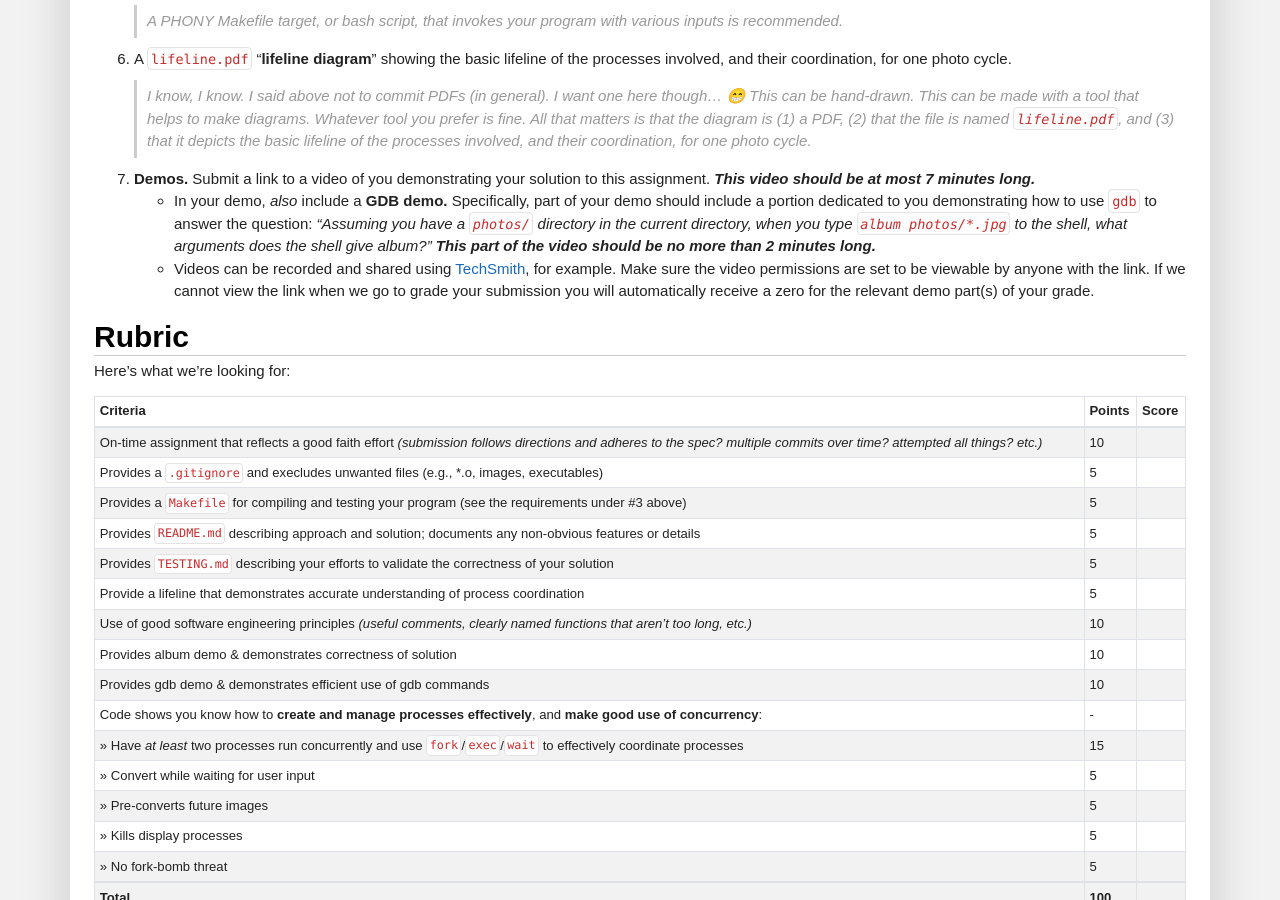
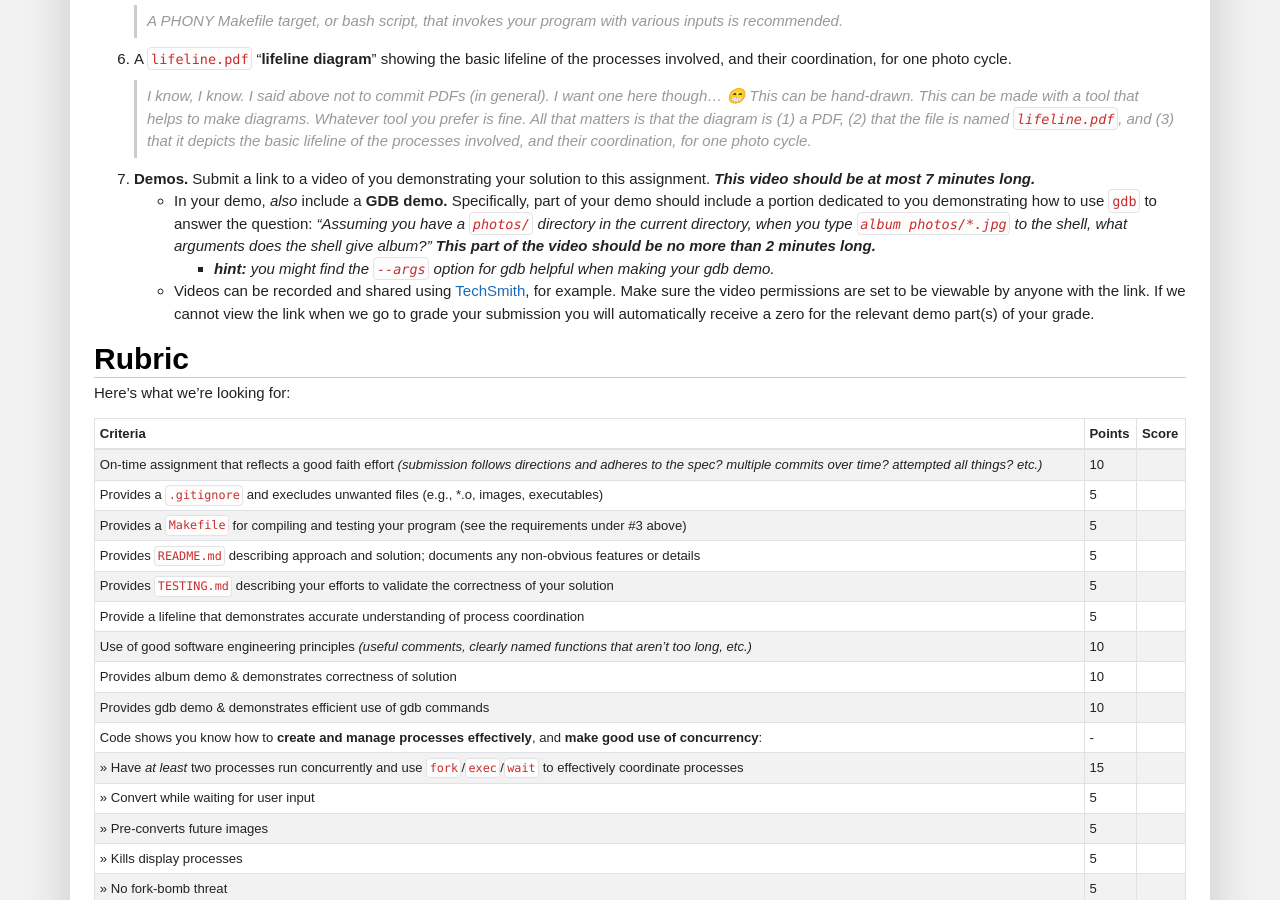
Before and after one commit to traviswpeters/cs460-2020-fall, a Jekyll site: the page built from pa1/index.md, in a window 1280 px wide and 900 px high, scrolled down 4628 px. Built offline with Jekyll 4.4.1, drawn with Linux system fonts in a browser that asks for light colours; nearby versions of some CDN libraries; some web fonts are replaced; comment, search, counter and statistics services are not loaded; our own code applies the rules of GitHub Pages for plain Markdown files.

Commit message:
added hint to pa1 gdb demo notes

```diff
--- a/pa1/index.md
+++ b/pa1/index.md
@@ -217,6 +217,7 @@ For example, you should document basic configurations (e.g., no photos provided,
      Specifically, part of your demo should include a portion dedicated to you demonstrating how to use `gdb` to answer the question:
    _"Assuming you have a `photos/` directory in the current directory, when you type `album photos/*.jpg` to the shell, what arguments does the shell give album?"_
    _**This part of the video should be no more than 2 minutes long.**_
+     - _**hint:** you might find the `--args` option for gdb helpful when making your gdb demo._
    - Videos can be recorded and shared using [TechSmith](http://ato.montana.edu/technologies/techsmith/), for example.
 Make sure the video permissions are set to be viewable by anyone with the link.
 If we cannot view the link when we go to grade your submission you will automatically receive a zero for the relevant demo part(s) of your grade.
```
